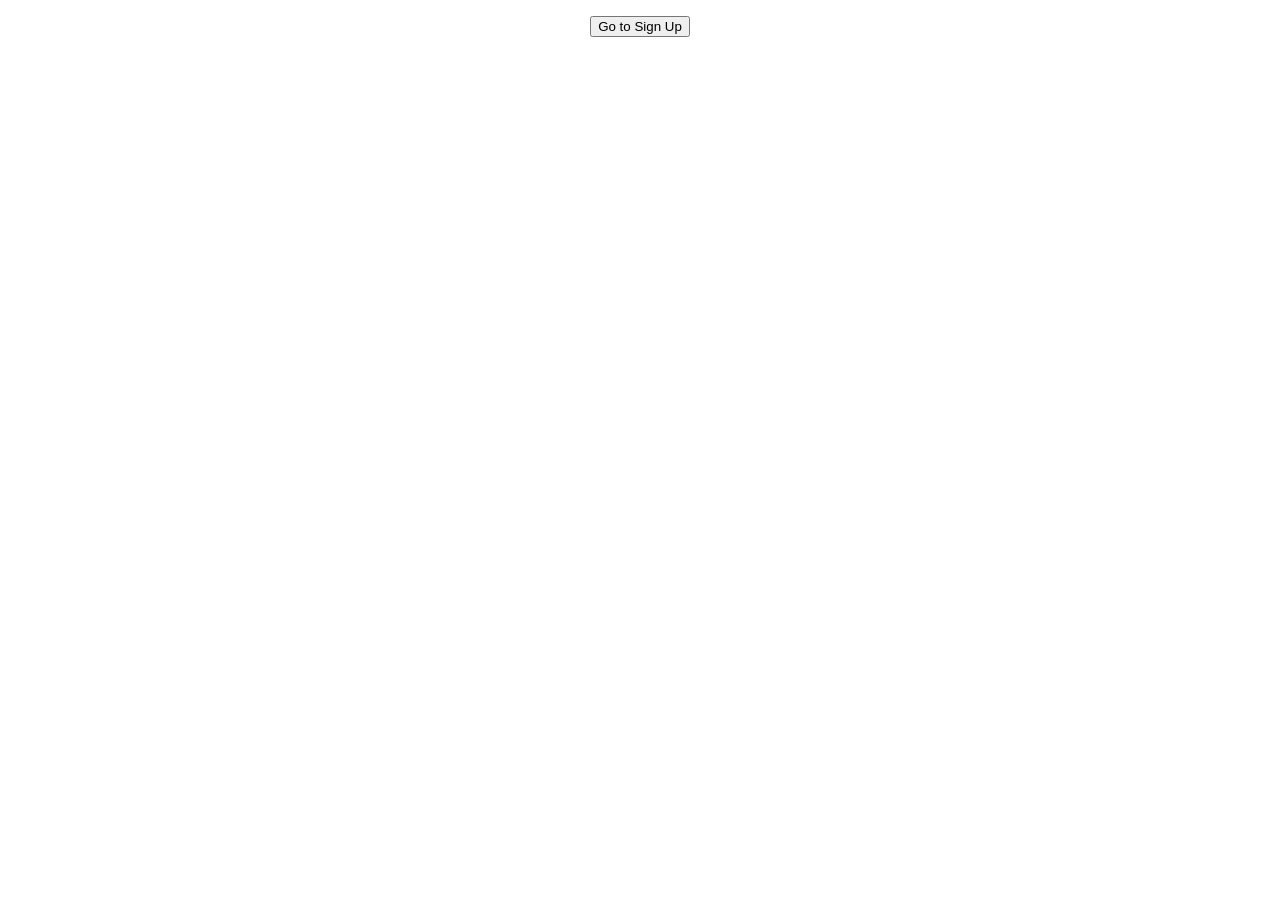
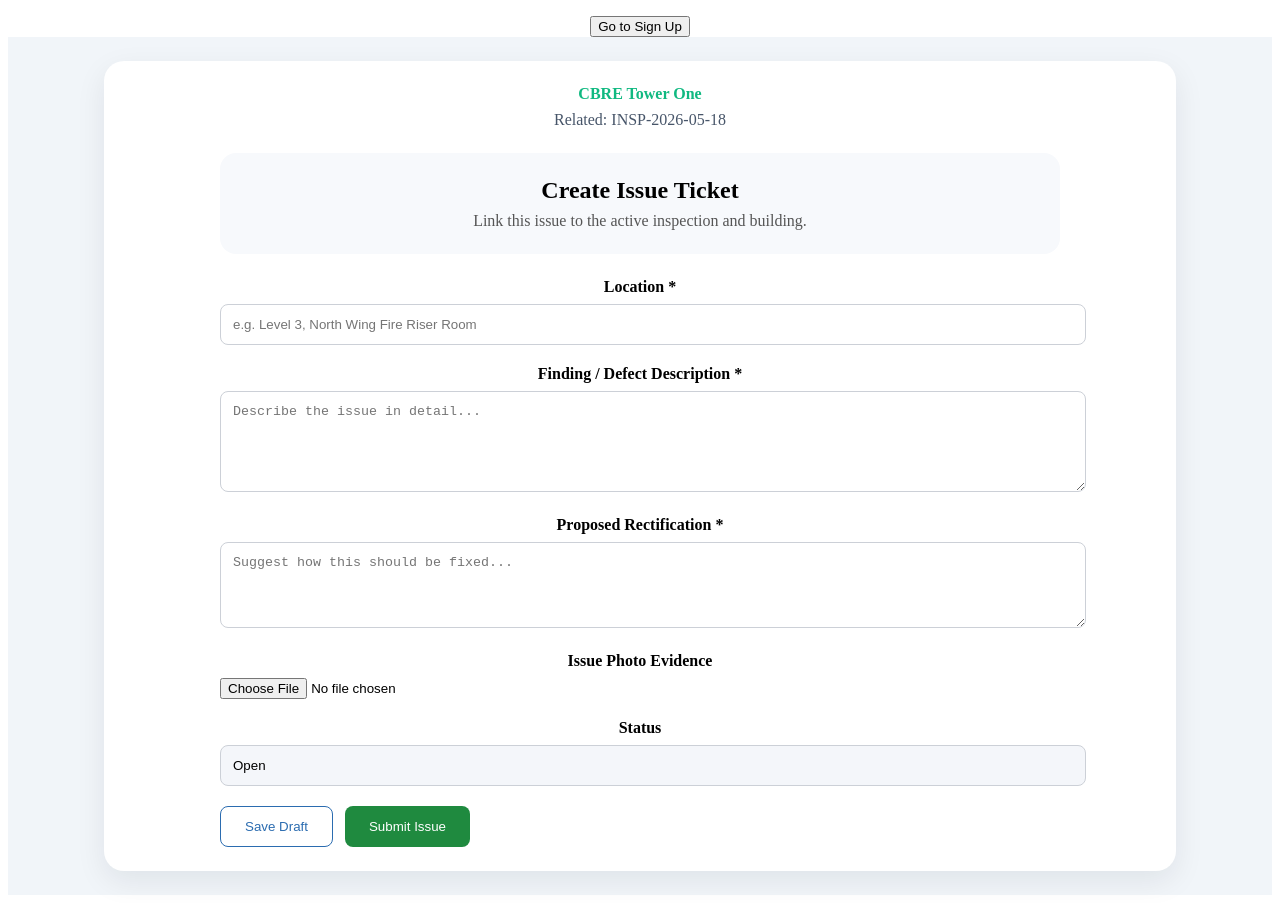
Before and after one commit to Lionelsem/fyp-project, a React (Create React App) app: page / in a window 1280 px wide. Shown: the part 132-1035 px from the top of the page. Before the commit the page ends 800 px from the top, so only its background shows below. Built offline with nearby package versions, Linux system fonts and the light colour scheme; no server answers; the database is empty.

Commit message:
added create issue form and page

```diff
--- a/src/App.js
+++ b/src/App.js
@@ -1,6 +1,7 @@
 import React from 'react';
 import './App.css';
 import Auth from './components/auth';
+import CreateIssuePage from './pages/CreateIssuePage';
 import {db} from'./config/firebase';
 import {getDocs, collection} from 'firebase/firestore';
 import { useState, useEffect } from 'react';
@@ -25,6 +26,7 @@
   return (
     <div className="App">
       <Auth />
+      <CreateIssuePage />
     </div>
   );
 }
--- /dev/null
+++ b/src/components/CreateIssueForm.js
@@ -0,0 +1,132 @@
+import React, { useState } from "react";
+import { addIssue } from "../services/firestoreService";
+
+const CreateIssueForm = ({ buildingId, inspectionId, reportedBy }) => {
+  const [location, setLocation] = useState("");
+  const [description, setDescription] = useState("");
+  const [rectification, setRectification] = useState("");
+  const [priority, setPriority] = useState("Medium");
+  const [photoFile, setPhotoFile] = useState(null);
+  const [status, setStatus] = useState("Open");
+  const [loading, setLoading] = useState(false);
+
+  const handleFileChange = (e) => {
+    setPhotoFile(e.target.files[0] || null);
+  };
+
+  const handleSubmit = async (submitStatus) => {
+    if (!location.trim() || !description.trim() || !rectification.trim()) {
+      alert("Please complete all required fields.");
+      return;
+    }
+
+    const issueData = {
+      buildingId,
+      inspectionId,
+      reportedBy,
+      issueTitle: location,
+      issueDescription: `${description}\n\nProposed rectification:\n${rectification}`,
+      priority,
+      status: submitStatus === "draft" ? "Draft" : status,
+      defectPhotoUrl: photoFile ? photoFile.name : "",
+    };
+
+    try {
+      setLoading(true);
+      await addIssue(issueData);
+      alert("Issue ticket created successfully.");
+      setLocation("");
+      setDescription("");
+      setRectification("");
+      setPriority("Medium");
+      setPhotoFile(null);
+      setStatus("Open");
+    } catch (error) {
+      console.error(error);
+      alert("Error creating issue ticket. Check the console for details.");
+    } finally {
+      setLoading(false);
+    }
+  };
+
+  return (
+    <div style={{ maxWidth: 840, margin: "auto" }}>
+      <div style={{ background: "#f7f9fc", padding: 24, borderRadius: 16, marginBottom: 24 }}>
+        <h2 style={{ margin: 0 }}>Create Issue Ticket</h2>
+        <p style={{ margin: "8px 0 0", color: "#555" }}>
+          Link this issue to the active inspection and building.
+        </p>
+      </div>
+
+      <div style={{ display: "grid", gap: 20 }}>
+        <label style={{ display: "block" }}>
+          <strong>Location *</strong>
+          <input
+            value={location}
+            onChange={(e) => setLocation(e.target.value)}
+            placeholder="e.g. Level 3, North Wing Fire Riser Room"
+            style={{ width: "100%", padding: 12, marginTop: 8, borderRadius: 8, border: "1px solid #ccd0d7" }}
+          />
+        </label>
+
+        <label style={{ display: "block" }}>
+          <strong>Finding / Defect Description *</strong>
+          <textarea
+            value={description}
+            onChange={(e) => setDescription(e.target.value)}
+            placeholder="Describe the issue in detail..."
+            rows={5}
+            style={{ width: "100%", padding: 12, marginTop: 8, borderRadius: 8, border: "1px solid #ccd0d7" }}
+          />
+        </label>
+
+        <label style={{ display: "block" }}>
+          <strong>Proposed Rectification *</strong>
+          <textarea
+            value={rectification}
+            onChange={(e) => setRectification(e.target.value)}
+            placeholder="Suggest how this should be fixed..."
+            rows={4}
+            style={{ width: "100%", padding: 12, marginTop: 8, borderRadius: 8, border: "1px solid #ccd0d7" }}
+          />
+        </label>
+
+        <label style={{ display: "block" }}>
+          <strong>Issue Photo Evidence</strong>
+          <input type="file" accept="image/*" onChange={handleFileChange} style={{ display: "block", marginTop: 8 }} />
+          {photoFile && <div style={{ marginTop: 8, color: "#333" }}>Selected file: {photoFile.name}</div>}
+        </label>
+
+        <label style={{ display: "block" }}>
+          <strong>Status</strong>
+          <input
+            value={status}
+            readOnly
+            style={{ width: "100%", padding: 12, marginTop: 8, borderRadius: 8, border: "1px solid #ccd0d7", background: "#f4f6fa" }}
+          />
+        </label>
+
+        <div style={{ display: "flex", gap: 12, flexWrap: "wrap" }}>
+          <button
+            type="button"
+            onClick={() => handleSubmit("draft")}
+            disabled={loading}
+            style={{ padding: "12px 24px", borderRadius: 8, border: "1px solid #2b6cb0", background: "#fff", color: "#2b6cb0", cursor: "pointer" }}
+          >
+            Save Draft
+          </button>
+          <button
+            type="button"
+            onClick={() => handleSubmit("submit")}
+            disabled={loading}
+            style={{ padding: "12px 24px", borderRadius: 8, border: "none", background: "#1f8a3f", color: "#fff", cursor: "pointer" }}
+          >
+            {loading ? "Submitting..." : "Submit Issue"}
+          </button>
+        </div>
+      </div>
+    </div>
+  );
+};
+
+export default CreateIssueForm;
--- /dev/null
+++ b/src/pages/CreateIssuePage.js
@@ -0,0 +1,27 @@
+import React from "react";
+import { auth } from "../config/firebase";
+import CreateIssueForm from "../components/CreateIssueForm";
+
+const CreateIssuePage = () => {
+  const buildingId = "BUILDING_ID_PLACEHOLDER";
+  const inspectionId = "INSPECTION_ID_PLACEHOLDER";
+  const reportedBy = auth.currentUser?.uid || "ANONYMOUS_USER";
+
+  return (
+    <div style={{ padding: 24, minHeight: "100vh", background: "#f1f5f9" }}>
+      <div style={{ maxWidth: 1024, margin: "auto", background: "#fff", borderRadius: 20, padding: 24, boxShadow: "0 10px 30px rgba(15, 23, 42, 0.08)" }}>
+        <div style={{ marginBottom: 24 }}>
+          <div style={{ color: "#10b981", fontWeight: 700, marginBottom: 8 }}>CBRE Tower One</div>
+          <div style={{ color: "#475569" }}>Related: INSP-2026-05-18</div>
+        </div>
+        <CreateIssueForm
+          buildingId={buildingId}
+          inspectionId={inspectionId}
+          reportedBy={reportedBy}
+        />
+      </div>
+    </div>
+  );
+};
+
+export default CreateIssuePage;
```
